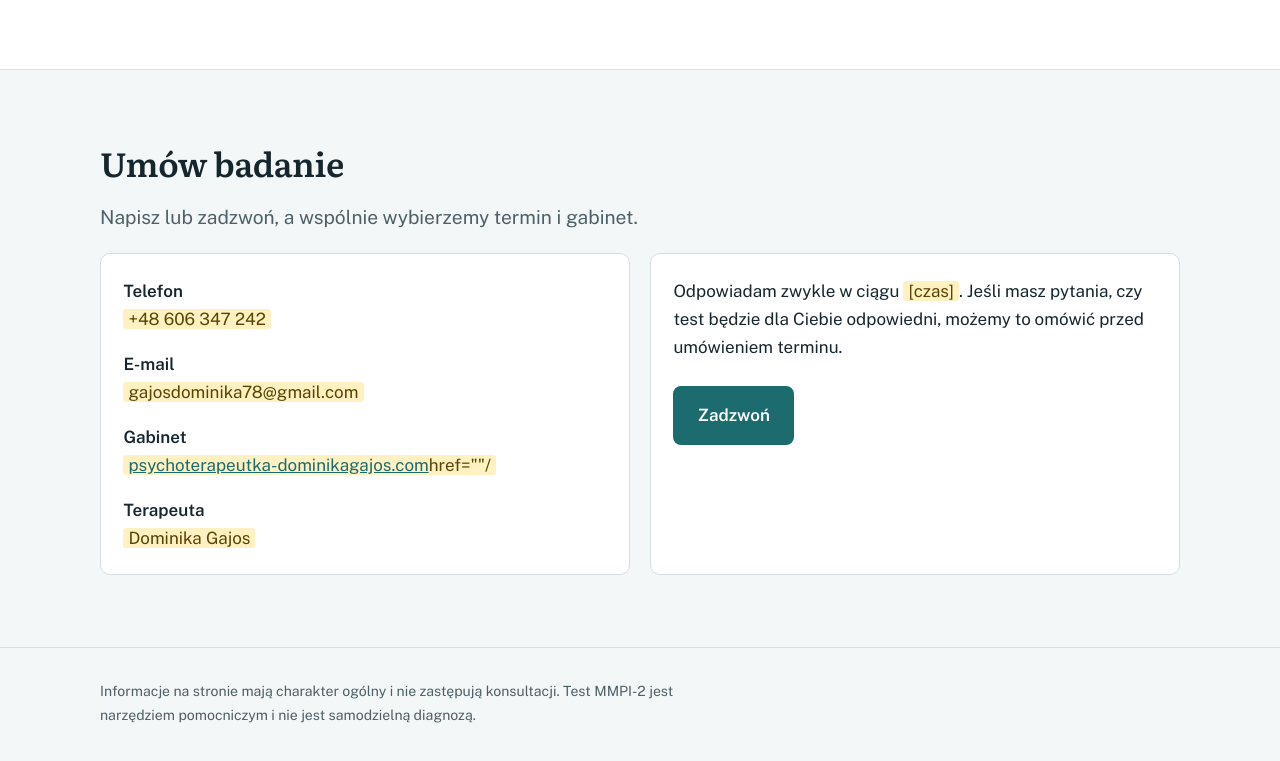
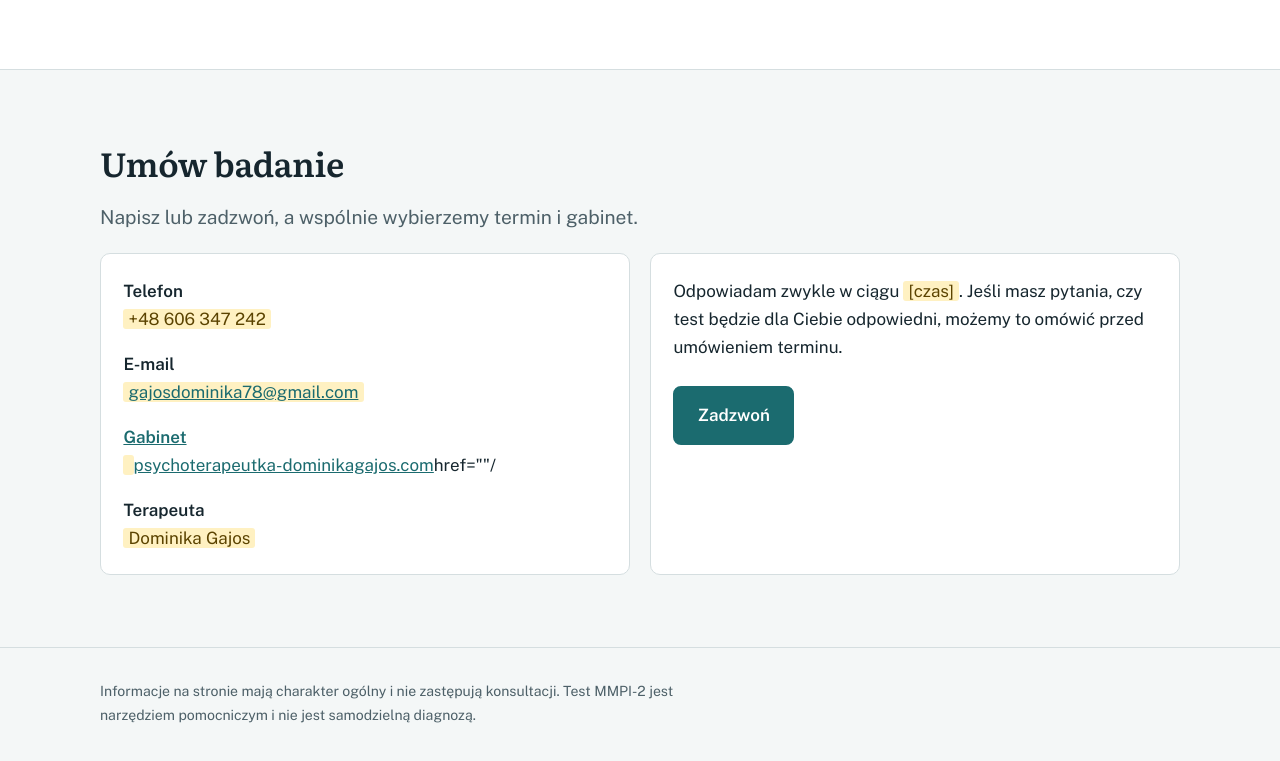
Before and after one commit to sustine/mmpi, a plain HTML site: page index.html in a window 1280 px wide. Shown: the part 3865-4626 px from the top of the page. Drawn offline with nearby package versions, Linux system fonts and the light colour scheme.

Commit message:
Update index.html

```diff
--- a/index.html
+++ b/index.html
@@ -284,7 +284,7 @@ footer{padding:2rem 0 2.5rem;border-top:1px solid var(--line)}
     <div class="cols c2">
       <div class="box">
         <p><strong>Telefon</strong><br><span class="ph">+48 606 347 242</span></p>
-        <p><strong>E-mail</strong><br><span class="ph">gajosdominika78@gmail.com</span></p>
+        <p><strong>E-mail</strong><br><span class="ph"><a href="mailto:gajosdominika78@gmail.com">gajosdominika78@gmail.com</span></p>
         <p><strong>Gabinet</strong><br><span class="ph"><a href="https://psychoterapeutka-dominikagajos.com">psychoterapeutka-dominikagajos.com</a>href=""/</span></p>
         <p style="margin-bottom:0"><strong>Terapeuta</strong><br><span class="ph">Dominika Gajos</span></p>
       </div>
```
